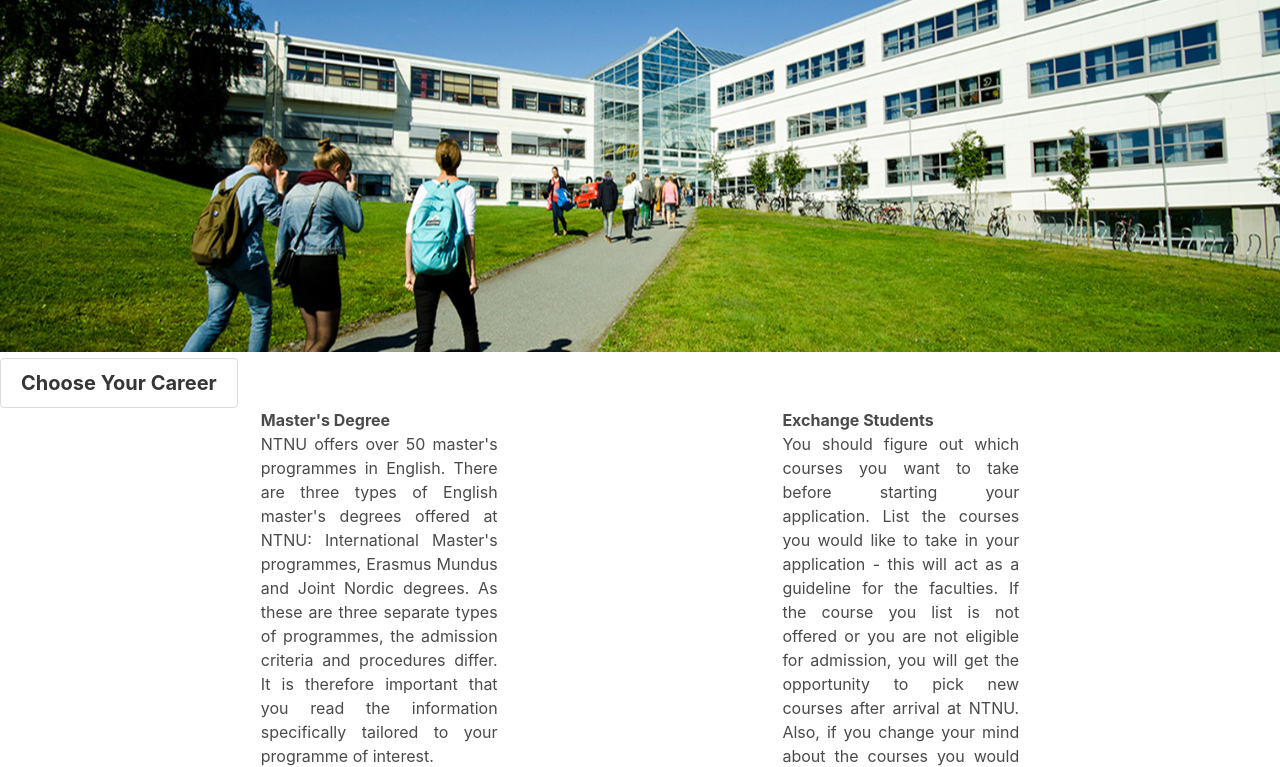
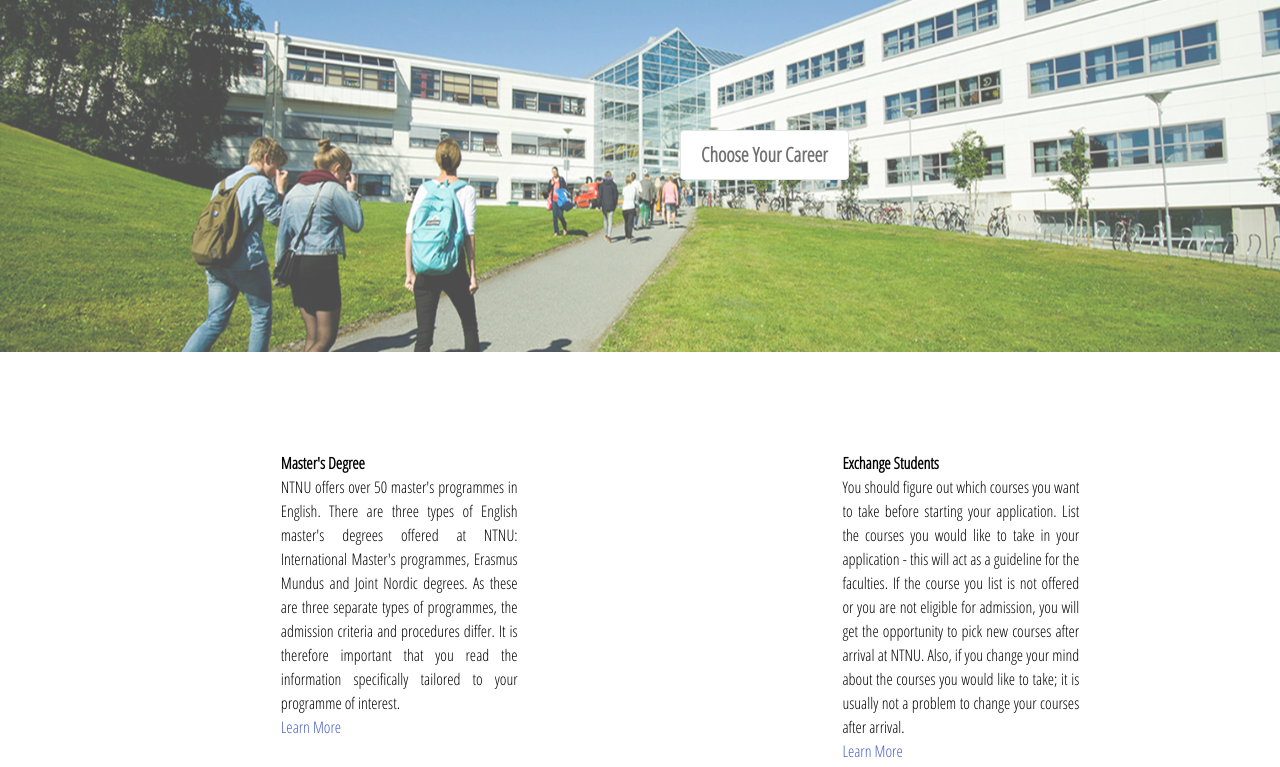
Before and after one commit to knewzen/trondheimUniversity, a plain HTML site: page index.html in a window 1280 px wide. Shown: the part 69-836 px from the top of the page. Drawn offline with nearby package versions, Linux system fonts and the light colour scheme.

Commit message:
Modificacion HTML

```diff
--- a/index.html
+++ b/index.html
@@ -6,7 +6,7 @@
 		<link rel="stylesheet" href="https://cdnjs.cloudflare.com/ajax/libs/bulma/0.6.1/css/bulma.min.css">
 		<link href="https://fonts.googleapis.com/css?family=Open+Sans+Condensed:300" rel="stylesheet">
 		<link rel="stylesheet" type="text/css" href="fontAwesome/css/font-awesome.min.css">
-		<link rel="stylesheet" type="text/css" href="CSS/style2.css">
+		<link rel="stylesheet" type="text/css" href="CSS/styles.css">
 	</head>
 	<body>
 		<section>
```
